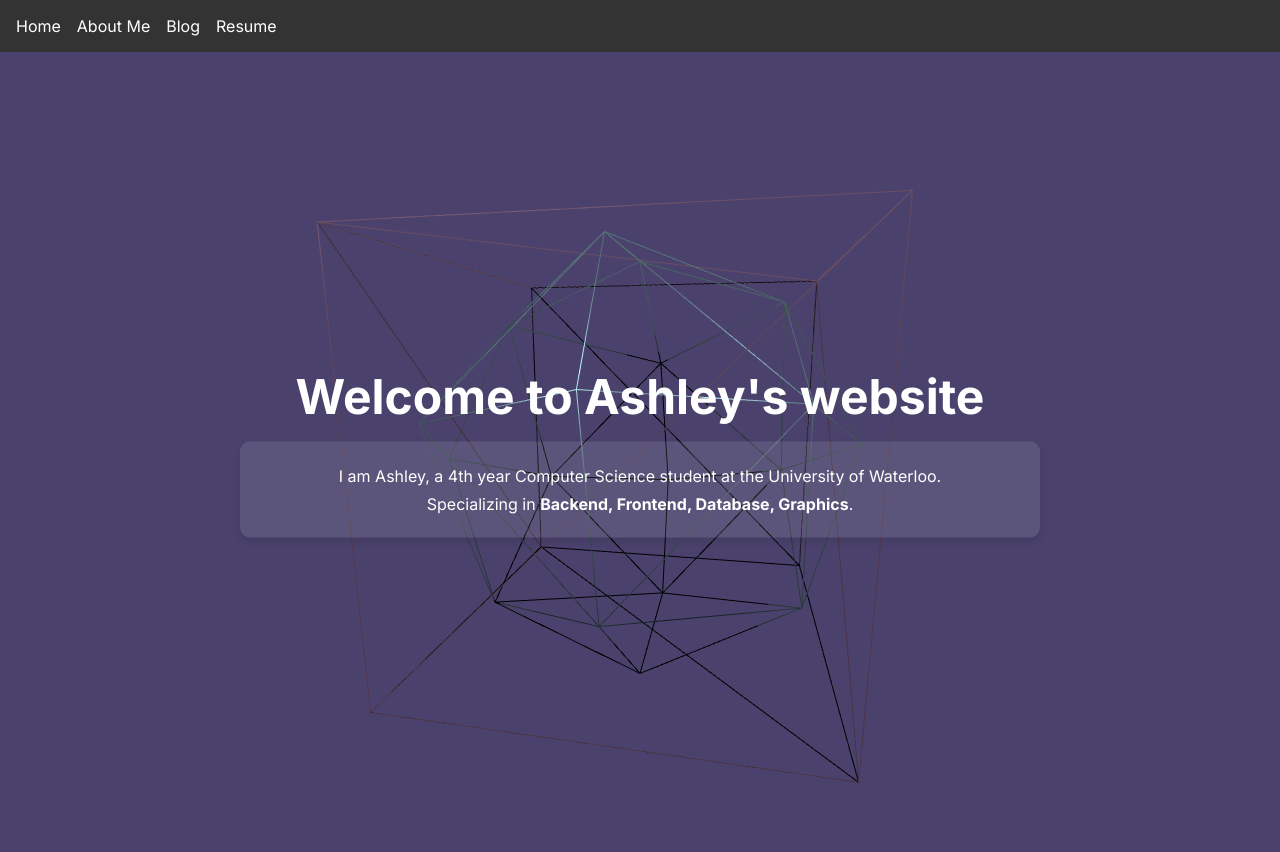
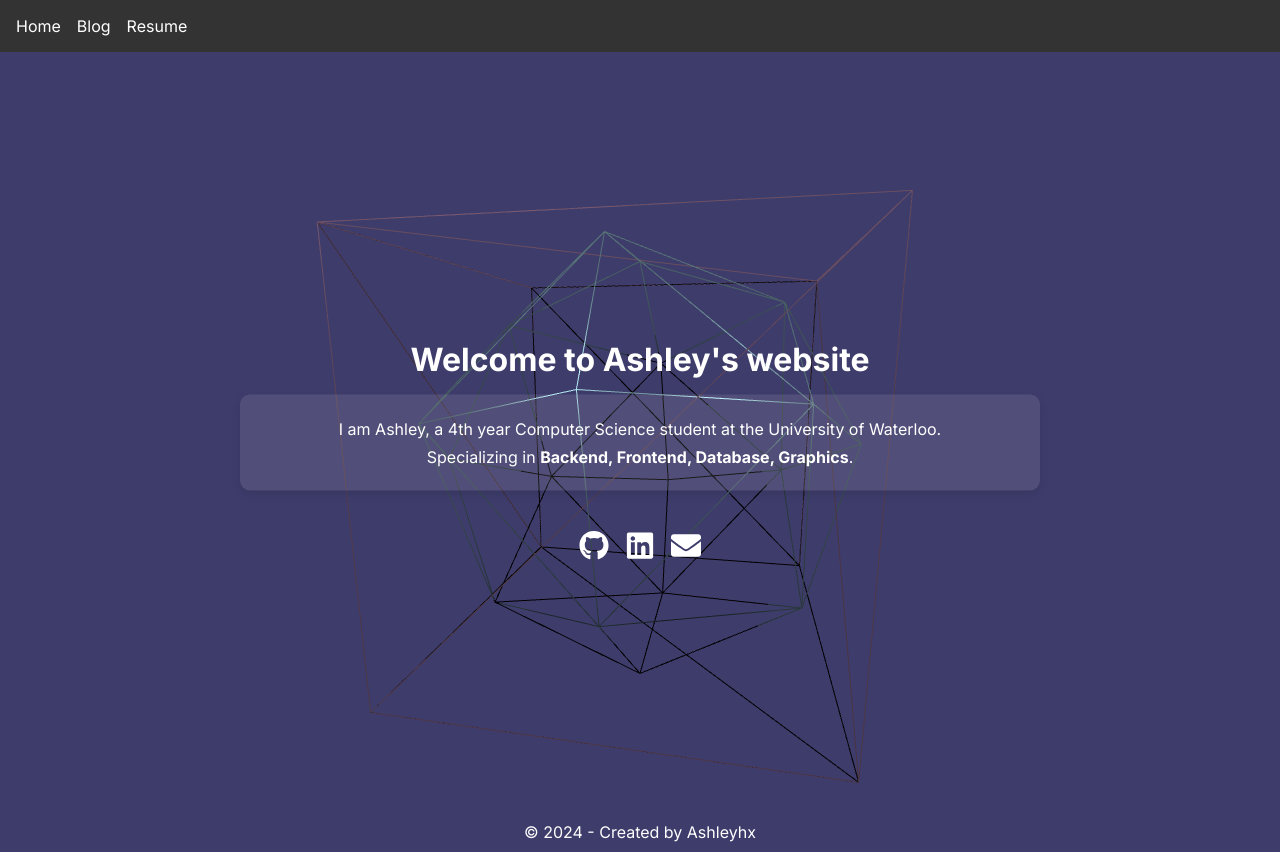
Before and after one commit to Ashleyhx/personal-website, a Next.js app: page / in a window 1280 px wide. Built offline with nearby package versions, Linux system fonts and the light colour scheme.

Commit message:
add footer (not working rn)

```diff
--- a/app/components/Navbar.tsx
+++ b/app/components/Navbar.tsx
@@ -7,9 +7,9 @@ const Navbar = () => {
                 <li>
                     <Link href="/">Home</Link>
                 </li>
-                <li>
-                    <Link href="/about">About Me</Link>
-                </li>
+                {/*<li>*/}
+                {/*    <Link href="/about">About Me</Link>*/}
+                {/*</li>*/}
                 <li>
                     <Link href="/blog">Blog</Link>
                 </li>
--- a/app/components/WebGLCanvas.tsx
+++ b/app/components/WebGLCanvas.tsx
@@ -10,7 +10,7 @@ const WebGLCanvas = () => {
         if (!canvasRef.current) return;
 
         const scene = new THREE.Scene();
-        scene.background = new THREE.Color(0x4A426D);
+        scene.background = new THREE.Color(0x3e3c6b);
 
         const camera = new THREE.PerspectiveCamera(75, window.innerWidth / window.innerHeight, 0.1, 1000);
         camera.position.z = 5;
@@ -31,24 +31,14 @@ const WebGLCanvas = () => {
         const octahedronMaterial = new THREE.MeshStandardMaterial(
             { color: 0xbdf6ff, metalness: 0.8, roughness: 0.5, wireframe: true, wireframeLinewidth: 4});
         const octahedron = new THREE.Mesh(octahedronGeometry, octahedronMaterial);
-        // octahedron.position.set(0, 0, 5);
         scene.add(octahedron);
-
-        // const geometry2 = new THREE.TorusGeometry(3, 0.4, 100, 16);
-        // const material2 = new THREE.MeshStandardMaterial(
-        //     { color: 0xffc0cb, metalness: 0.8, roughness: 0.5});
-        // const torusKnot = new THREE.Mesh(geometry2, material2);
-        // torusKnot.position.set(0, 0, -5);
-        // scene.add(torusKnot);
-
-
 
         // Adjust light to come from the top left
         const light = new THREE.DirectionalLight(0xffffff, 1);
         light.position.set(-1, 1, 1);  // Top left position
         scene.add(light);
 
-        // // Top right position light
+        // Top right position light
         const light2 = new THREE.DirectionalLight(0xffffff, 1);
         light2.position.set(1, 1, 1);
         scene.add(light2);
--- a/app/globals.css
+++ b/app/globals.css
@@ -10,8 +10,10 @@ body {
   margin: 0;
   padding: 0;
   overflow: hidden;
+  color: white;
 }
 
+/* Navigation bar styling */
 nav {
   background: #333;
   color: white;
@@ -35,11 +37,11 @@ nav ul li a {
   text-decoration: none;
 }
 
+/* Main content styling */
 main {
   padding: 2rem;
   position: relative;
   z-index: 1;
-  color: white;
   text-align: center;
   top: 50%;
   transform: translateY(-50%);
@@ -55,13 +57,7 @@ main {
   z-index: -1;
 }
 
-body {
-  font-family: Arial, sans-serif;
-  margin: 0;
-  padding: 0;
-  overflow: hidden;
-}
-
+/* Intro section styling */
 .intro-section {
   display: flex;
   flex-direction: column;
@@ -70,14 +66,9 @@ body {
   text-align: center;
   height: 100vh;
   background-color: #4B3D60; /* Adjusted for a pleasant background */
-  color: white;
 }
 
-h1 {
-  font-size: 3rem;
-  margin: 0;
-}
-
+/* Intro details box styling */
 .intro-details {
   max-width: 800px;
   margin: 1rem auto 0;
@@ -94,3 +85,45 @@ h1 {
 .skills {
   font-weight: bold;
 }
+
+/* Icon link styling */
+.icon-link {
+  color: white;
+  text-decoration: none;
+}
+
+.icon-link:hover {
+  color: #ddd;
+}
+
+.mr-4 {
+  margin-right: 1rem;
+}
+
+.flex {
+  display: flex;
+  justify-content: center;
+  align-items: center;
+}
+
+.mt-10 {
+  margin-top: 2.5rem;
+}
+
+/* Footer styling */
+.footer {
+  position: absolute;
+  bottom: 10px;
+  width: 100%;
+  text-align: center;
+  color: white;
+}
+
+.footer a {
+  color: white;
+  text-decoration: none;
+}
+
+.footer a:hover {
+  color: #ddd;
+}
--- a/app/page.tsx
+++ b/app/page.tsx
@@ -1,21 +1,52 @@
 import dynamic from 'next/dynamic';
 import { Suspense } from 'react';
+import { FaGithub, FaLinkedin, FaEnvelope } from 'react-icons/fa';
 
 // Dynamically import the WebGLCanvas component to avoid server-side rendering issues
 const WebGLCanvas = dynamic(() => import('./components/WebGLCanvas'), { ssr: false });
 
 const Home = () => {
+    const about = {
+        githubUrl: 'https://github.com/Ashleyhx',
+        linkedinUrl: 'https://www.linkedin.com/in/ashley-huo/',
+        email: 'mailto:x2huo@uwaterloo.ca'
+    };
+
     return (
         <div style={{ position: 'relative', height: '100vh', width: '100%' }}>
             <Suspense fallback={<div>Loading...</div>}>
                 <WebGLCanvas />
             </Suspense>
-            <div style={{ position: 'relative', zIndex: 1, color: 'white', textAlign: 'center', top: '50%', transform: 'translateY(-50%)' }}>
+            <div style={{
+                position: 'relative',
+                zIndex: 1,
+                color: 'white',
+                textAlign: 'center',
+                top: '50%',
+                transform: 'translateY(-50%)'
+            }}>
                 <h1>Welcome to Ashley's website</h1>
-                <div class="intro-details">
+                <div className="intro-details">
                     <p>I am Ashley, a 4th year Computer Science student at the University of Waterloo.</p>
-                    <p>Specializing in <span class="skills">Backend, Frontend, Database, Graphics</span>.</p>
+                    <p>Specializing in <span className="skills">Backend, Frontend, Database, Graphics</span>.</p>
                 </div>
+
+                <div className="flex justify-center text-white mt-10">
+                    <a href={about.githubUrl} className="icon-link">
+                        <FaGithub size={30} className="mr-4" />
+                    </a>
+                    <a href={about.linkedinUrl} className="icon-link">
+                        <FaLinkedin size={30} className="mr-4" />
+                    </a>
+                    <a href={about.email} className="icon-link">
+                        <FaEnvelope size={30} />
+                    </a>
+                </div>
+            </div>
+            <div className="footer px-8 py-16 flex justify-center align-center flex-col bg-neutral-800">
+                <span className="text-sm text-center text-neutral-600">
+                    © 2024 - Created by <a href={about.githubUrl} style={{color: 'white'}}>Ashleyhx</a>
+                </span>
             </div>
         </div>
     );
--- a/package.json
+++ b/package.json
@@ -12,6 +12,7 @@
     "next": "14.2.3",
     "react": "^18",
     "react-dom": "^18",
+    "react-icons": "^5.2.1",
     "three": "^0.165.0"
   },
   "devDependencies": {
```
Also changed, not shown: 1 other file (tests, documents, lock files or other folders).
